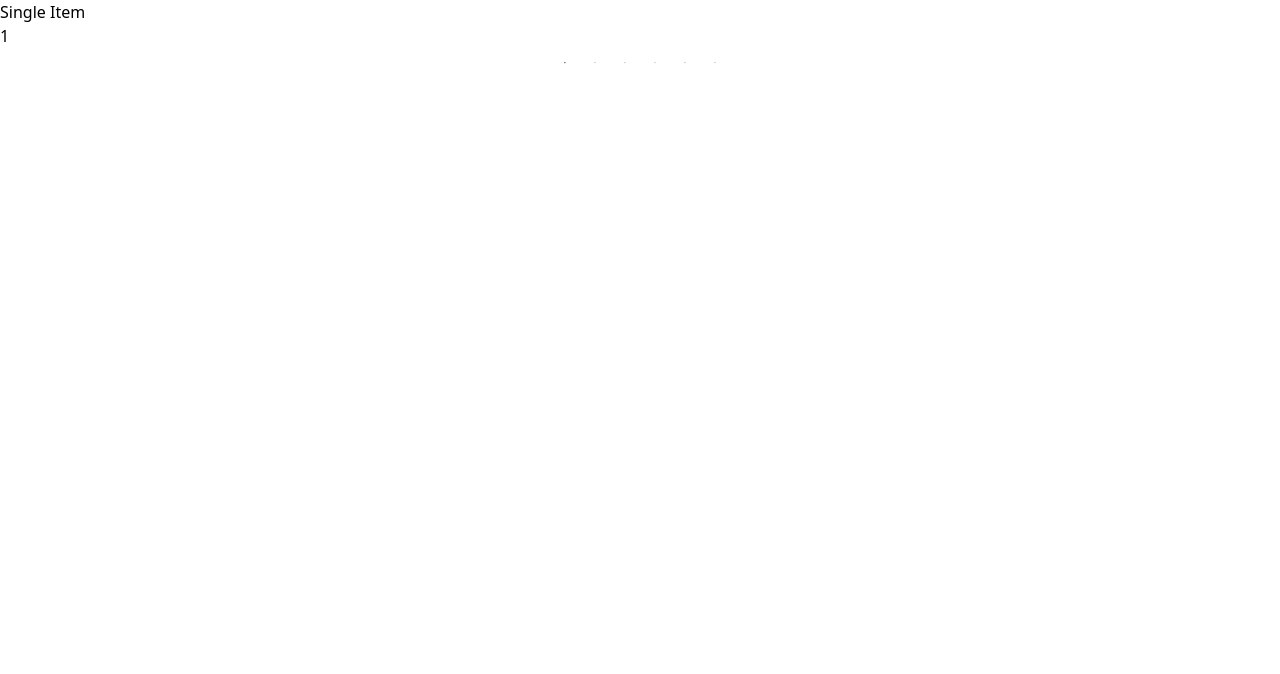
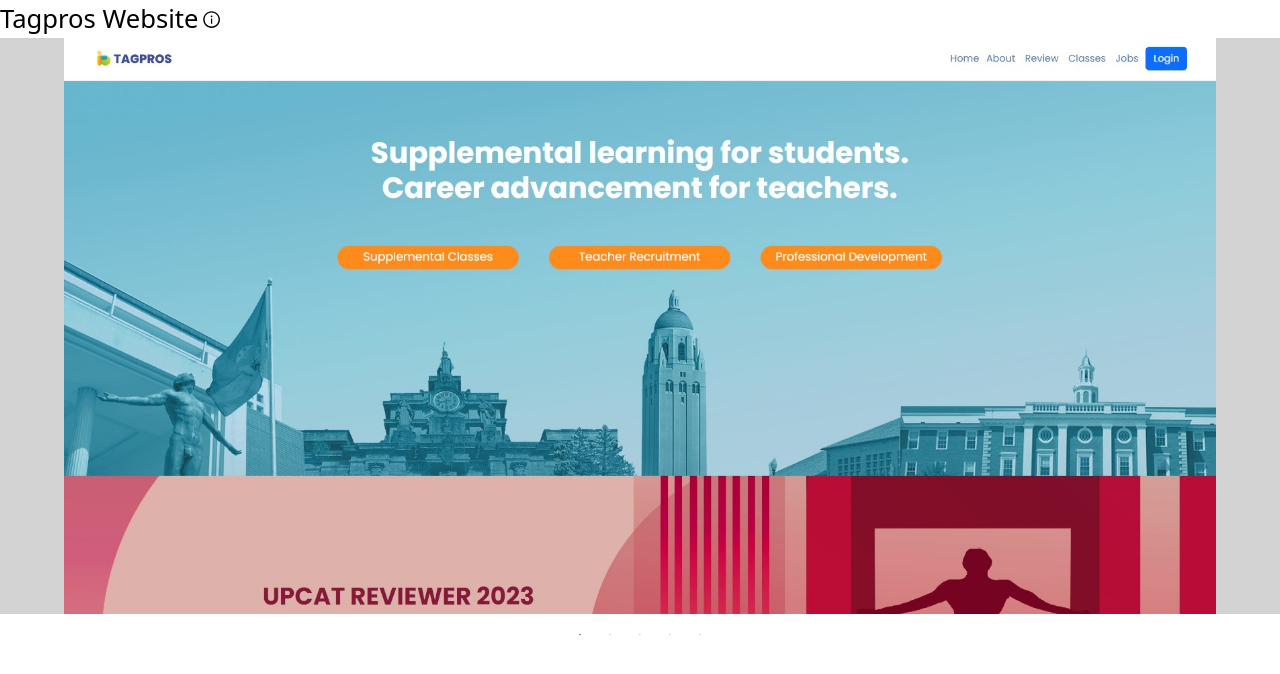
Before and after one commit to Mac12880/nextPortfolio, a Next.js app: page /reactSlick in a window 1280 px wide. Shown: the top 674 px of the page. Built offline with nearby package versions, Linux system fonts and the light colour scheme.

Commit message:
fixed contact me and project carousel

```diff
--- a/pages/index.js
+++ b/pages/index.js
@@ -386,7 +386,7 @@ export default function Home() {
                   id="contacts"
                   className="flex justify-center items-center "
                 >
-                  <div className="flex justify-center items-center w-11/12 mt-60 h-full p-4 my-8 bg-white border border-gray-200 rounded-lg shadow-md sm:p-6 lg:p-8 dark:bg-gray-800 dark:border-white">
+                  <div className="flex justify-center items-center w-11/12 mt-60 h-full p-4 my-8 bg-white border border-gray-200 rounded-lg shadow-md sm:p-6 lg:p-8 dark:bg-zinc-800 dark:border-gray-200">
                     {/* left */}
                     <div className="flex flex-col w-2/4 text-white items-center content-between h-1/2">
                       <div className="flex justify-center items-start w-full ">
@@ -443,6 +443,7 @@ export default function Home() {
                             className="block py-2.5 px-0 w-full text-sm text-gray-900 bg-transparent border-0 border-b-2 border-gray-300 appearance-none dark:text-white dark:border-white dark:focus:border-blue-500 focus:outline-none focus:ring-0 focus:border-blue-600 peer"
                             placeholder=" "
                             name="name_from"
+                            required
                           />
                           <label
                             htmlFor="floating_standard_name"
@@ -459,6 +460,7 @@ export default function Home() {
                             className="block py-2.5 px-0 w-full text-sm text-gray-900 bg-transparent border-0 border-b-2 border-gray-300 appearance-none dark:text-white dark:border-white dark:focus:border-blue-500 focus:outline-none focus:ring-0 focus:border-blue-600 peer"
                             placeholder=" "
                             name="email_from"
+                            required
                           />
                           <label
                             htmlFor="floating_standard_email"
@@ -475,6 +477,7 @@ export default function Home() {
                             className="block py-2.5 px-0 w-full text-sm text-gray-900 bg-transparent border-0 border-b-2 border-gray-300 appearance-none dark:text-white dark:border-white dark:focus:border-blue-500 focus:outline-none focus:ring-0 focus:border-blue-600 peer"
                             placeholder=" "
                             name="subject_from"
+                            required
                           />
                           <label
                             htmlFor="floating_standard_subject"
@@ -493,6 +496,7 @@ export default function Home() {
                             placeholder=" "
                             name="message_from"
                             style={{ minHeight: "50px" }}
+                            required
                           />
                           <label
                             htmlFor="floating_standard_message"
--- a/pages/reactSlick.js
+++ b/pages/reactSlick.js
@@ -1,5 +1,7 @@
 import React, { Component } from "react";
 import Slider from "react-slick";
+import Link from "next/link";
+import { AiOutlineInfoCircle } from "react-icons/ai";
 
 export default class SimpleSlider extends Component {
   render() {
@@ -10,28 +12,101 @@ export default class SimpleSlider extends Component {
       slidesToShow: 1,
       slidesToScroll: 1,
     };
+
+    const projects = [
+      {
+        id: 1,
+        title: "Tagpros Website",
+        description:
+          "I undertook a website project during my internship at Tagpros, where I collaborated with the Tagpros web development team to create a Learning Management System (LMS) website. My role included leading a team of interns and working closely with the web developers to complete the project. We utilized technologies such as React.js, Next.js, Bootstrap, Node.js, and MongoDB to accomplish our goals.",
+        image: "/img/TagprosWebsite1.jpg",
+      },
+      {
+        id: 2,
+        title: "Calimlim Dental Website",
+        description:
+          "I worked on a website project for a local dentist clinic, where I collaborated with a team of two other web developers to create a website for their clinic. The team utilized technologies such as React.js, Next.js, Bootstrap, Node.js, and MongoDB.",
+        image: "/img/CalimlimDentalWebsite1.jpg",
+        link: "https://calimlimv5.vercel.app/",
+      },
+      {
+        id: 3,
+        title: "First Portfolio Website",
+        description:
+          "My first deployed website for my portfolio, created before my internship, where I utilized HTML, CSS, and JavaScript.",
+        image: "/img/FirstPortfolioWebsite1.jpg",
+        link: "https://mac12880.github.io/MarcAugustineJuan/",
+      },
+      {
+        id: 4,
+        title: "Todo List",
+        description:
+          "My first website project was during my training at JavaScript Bootcamp hosted by Bayan Academy and J.P. Morgan. This was the initial website I developed using HTML, CSS, and JavaScript, just before my internship.",
+        image: "/img/ToDoListWebsite1.jpg",
+        link: "https://mac12880.github.io/ToDoList/",
+      },
+      {
+        id: 5,
+        title: "Jetpack Compose Pomodoro Timer",
+        description:
+          "I collaborated with random team members during the Jetpack Compose Study Jam to create a Pomodoro Timer using Jetpack Compose. We utilized Kotlin, Jetpack Compose, and Android Studio for this project. Our work spanned three days, on the first day we dedicated our time to learning Jetpack Compose. The second day involved task delegation and the initiation of the project. Finally, on the third day, we focused on finalizing and polishing our project.",
+        image: "/img/PomTimerMix.png",
+      },
+    ];
     return (
-      <div>
-        <h2> Single Item</h2>
+      <div className="text-black dark:text-white">
         <Slider {...settings}>
-          <div>
-            <h3>1</h3>
+          {projects.map((project) => {
+            return (
+              <div key={project.id}>
+                <div className="flex justify-start items-center">
+                  <h2 style={{ fontSize: "2vw" }}> {project.title}</h2>
+                  <button className="p-1">
+                    <AiOutlineInfoCircle style={{ fontSize: "1.5vw" }} />
+                  </button>
                 </div>
-          <div>
-            <h3>2</h3>
+                <div
+                  style={{
+                    textAlign: "center",
+                    background: "lightgray",
+                    display: "flex",
+                    justifyContent: "center",
+                    alignItems: "center",
+                    flexDirection: "column",
+                    height: "100%",
+                  }}
+                >
+                  <img
+                    src={project.image}
+                    alt={`${project.title} picture`}
+                    style={{
+                      display: "block",
+                      width: "90vw",
+                      height: "45vw",
+                      objectFit: "full",
+                    }}
+                  />
+                  <div className="projectSwiperOverlay">
+                    <div className="projectSwiperHeaderText">
+                      {project.title}
                     </div>
-          <div>
-            <h3>3</h3>
+                    <div className="projectSwiperText">
+                      {project.description}
                     </div>
-          <div>
-            <h3>4</h3>
+                    {project.link ? (
+                      <Link href={project.link} passHref>
+                        <button className="projectSwiperSiteButton">
+                          Visit Site
+                        </button>
+                      </Link>
+                    ) : (
+                      <></>
+                    )}
                   </div>
-          <div>
-            <h3>5</h3>
                 </div>
-          <div>
-            <h3>6</h3>
               </div>
+            );
+          })}
         </Slider>
       </div>
     );
--- a/styles/projectSwiper.css
+++ b/styles/projectSwiper.css
@@ -35,9 +35,9 @@
 
 .projectSwiperImage {
   display: block;
-  width: 100%;
-  height: 100%;
-  object-fit: cover;
+  width: 90vw;
+  height: 45vw;
+  object-fit: full;
 }
 
 .projectSwiperOverlay {
```
Also changed, not shown: public/img/TagprosWebsite1.jpg, public/img/TagprosWebsite2.jpg (added), styles/slick-theme.css. Lines whose indentation alone changed are shown as unchanged.
